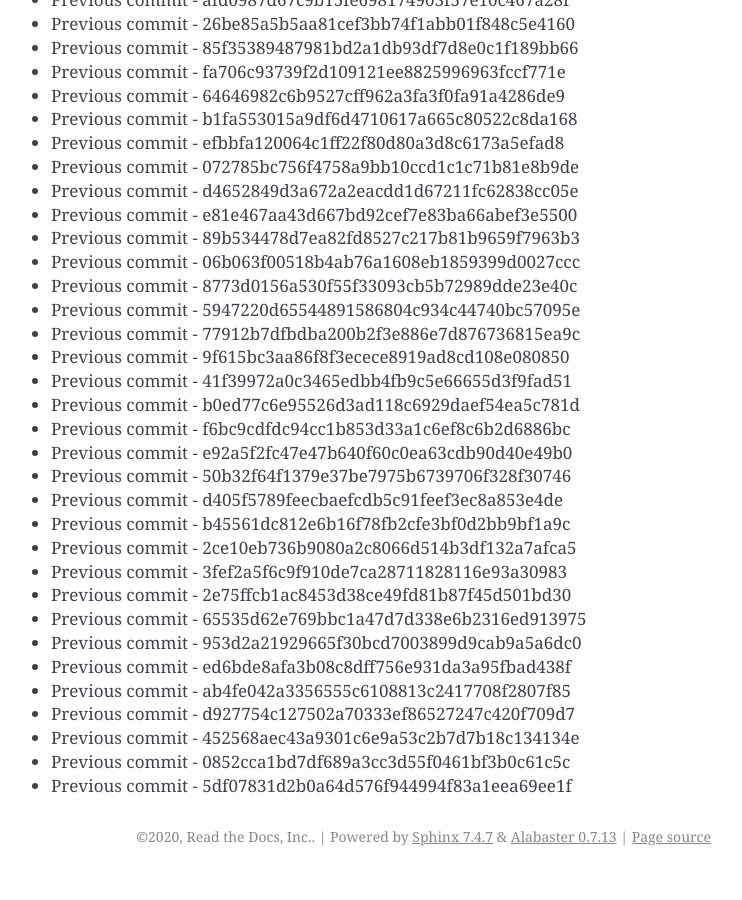
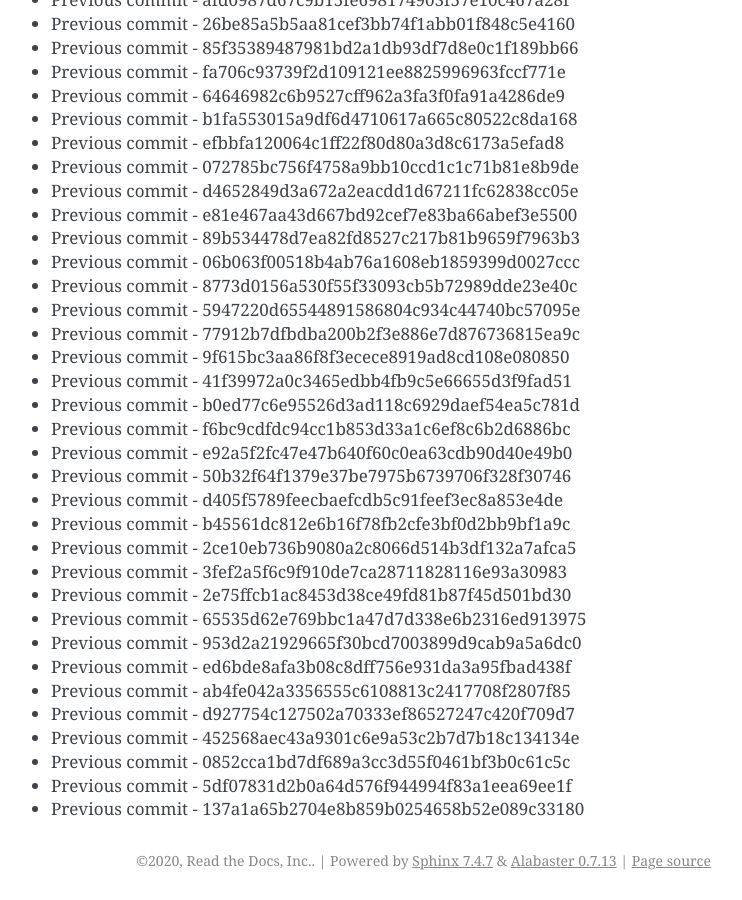
Before and after one commit to readthedocs/rtd-git-stresstest, a Sphinx documentation site: the page built from docs/updates.rst, in a window 1280 px wide and 900 px high, scrolled down 21525 px. Shown: the whole window, without its empty margins (399-1141 px from the left). Built offline with Sphinx 7.4.7, drawn with Linux system fonts in a browser that asks for light colours; before the commit the page ends 22401 px from its top, so only the background shows below that.

Commit message:
Generating commit from previous: 137a1a65b2704e8b859b0254658b52e089c33180

```diff
--- a/docs/updates.rst
+++ b/docs/updates.rst
@@ -936,3 +936,4 @@ It can be tested for any performance characteristics.
 * Previous commit - 452568aec43a9301c6e9a53c2b7d7b18c134134e
 * Previous commit - 0852cca1bd7df689a3cc3d55f0461bf3b0c61c5c
 * Previous commit - 5df07831d2b0a64d576f944994f83a1eea69ee1f
+* Previous commit - 137a1a65b2704e8b859b0254658b52e089c33180
```
